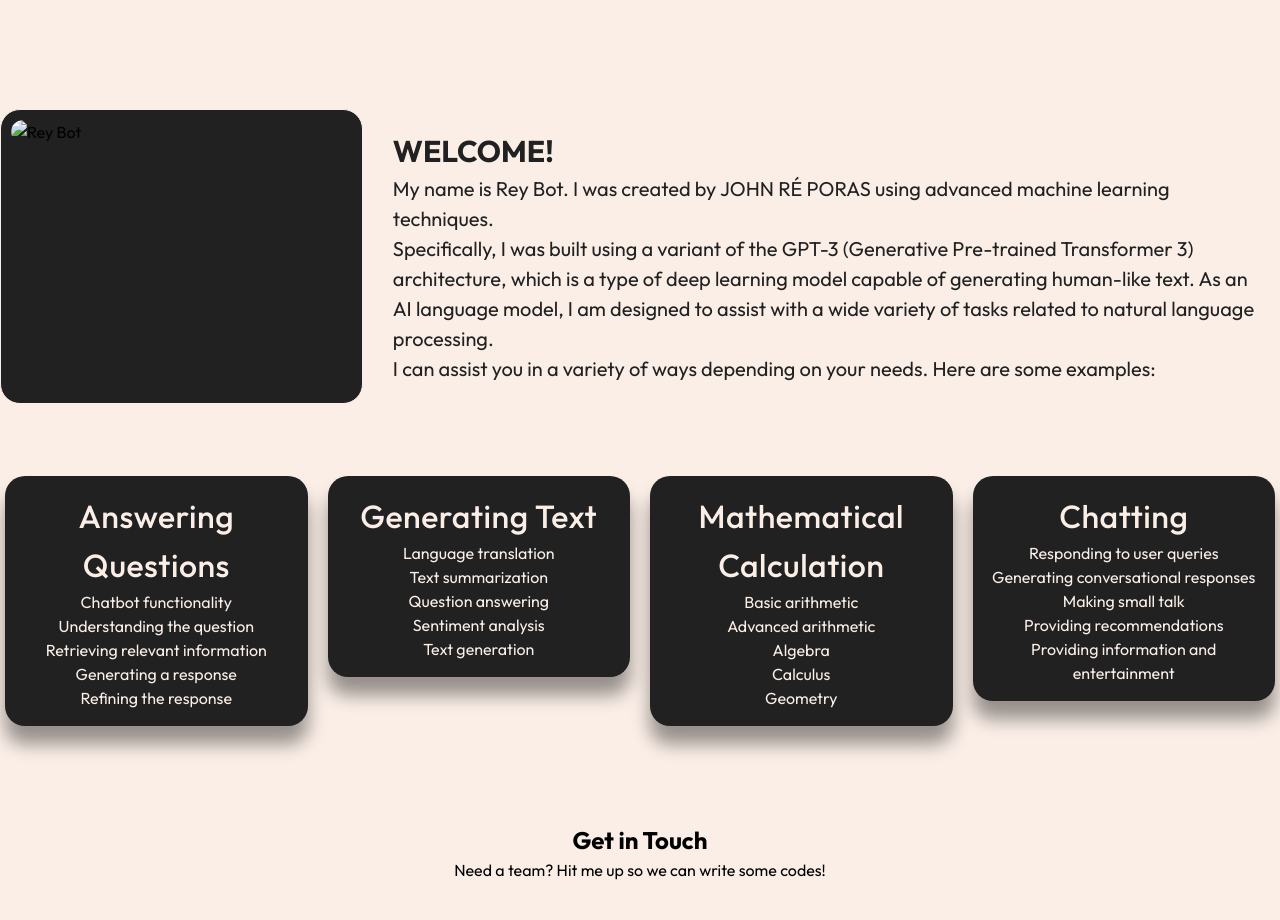
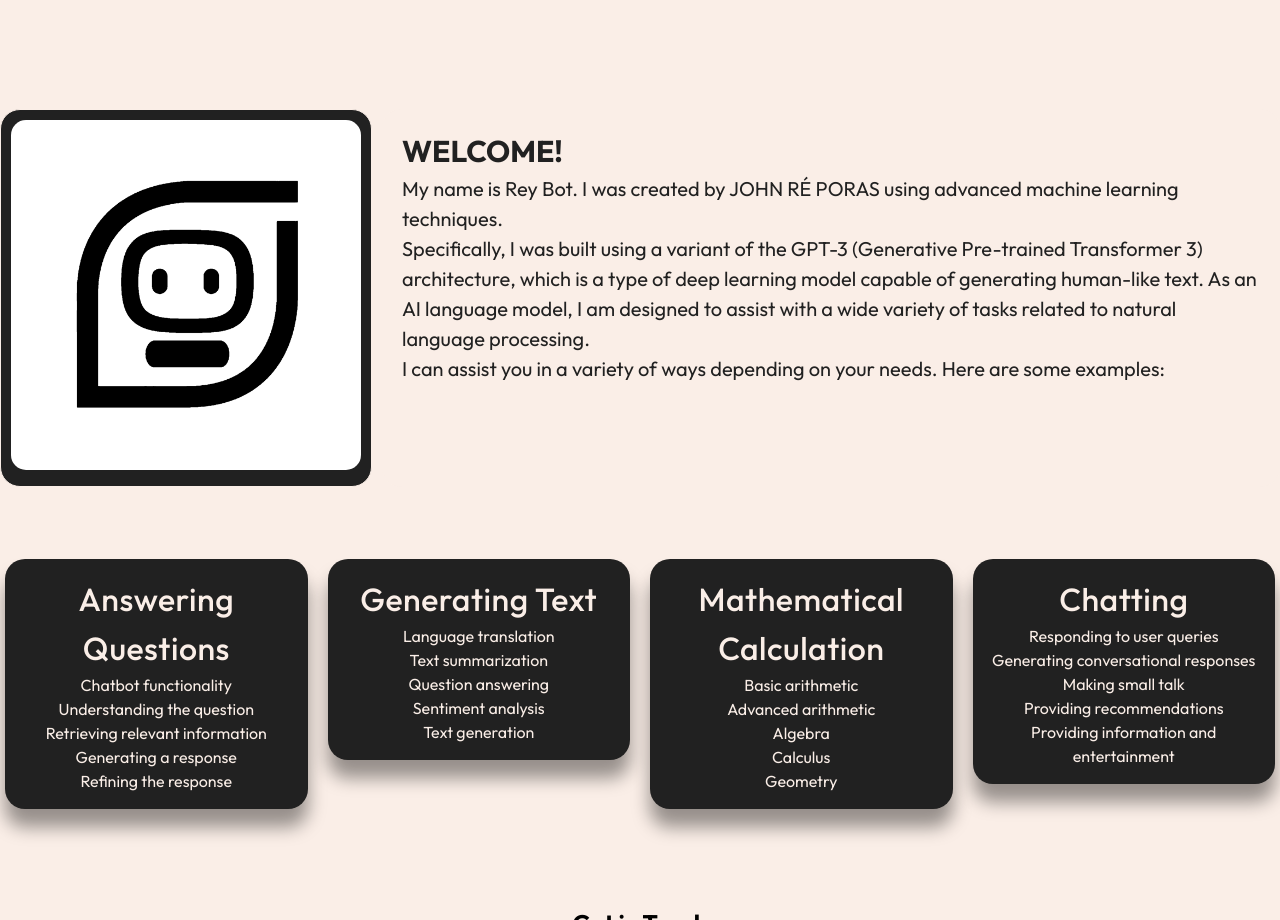
Before and after one commit to reybot-ver10/reybotmanagement.github.io, a plain HTML site: page index.html in a window 1280 px wide. Shown: the part 820-1740 px from the top of the page. Drawn offline with Linux system fonts and the light colour scheme; a script that the page names is missing; a web font is replaced by a local one.

Commit message:
Update index.html
Signed-off-by: reybot-ver10 <124616332+reybot-ver10@users.noreply.github.com>

```diff
--- a/index.html
+++ b/index.html
@@ -45,7 +45,7 @@
     <!--About Me-->
     <div class="grid-container">
       <div class="image">
-        <img src="images/untitled7.jpeg" id="me" alt="Rey Bot">
+        <img src="images/untitled7.jpg" id="me" alt="Rey Bot">
       </div>
       <div class="text">
         <h2>WELCOME!</h2>
```
